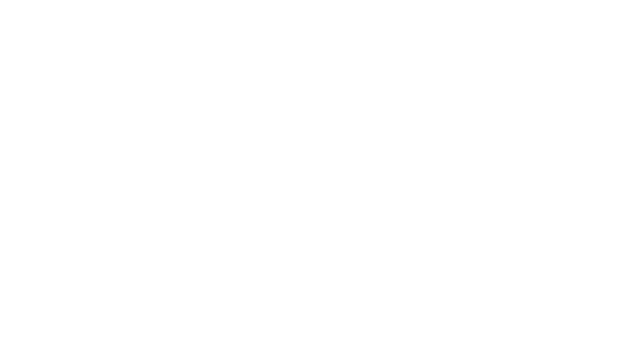
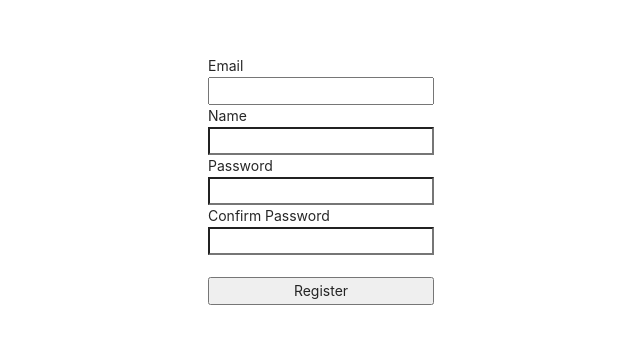
Before and after one commit to sejoonkim/node_react_boilerplate, a React (Create React App) app in the folder client/: page /register in a window 1280 px wide. Shown: the part 220-564 px from the top of the page, without its empty margins (319-959 px from the left). Built offline with nearby package versions, Linux system fonts and the light colour scheme.

Commit message:
feat: Register Page

```diff
--- a/client/src/_actions/types.js
+++ b/client/src/_actions/types.js
@@ -1 +1,2 @@
 export const LOGIN_USER = "login_user";
+export const REGISTER_USER = "register_user";
--- a/client/src/_actions/user_action.js
+++ b/client/src/_actions/user_action.js
@@ -1,5 +1,5 @@
 import axios from "axios";
-import { LOGIN_USER } from "./types";
+import { LOGIN_USER, REGISTER_USER } from "./types";
 
 export function loginUser(dataToSubmit) {
   const request = axios
@@ -11,3 +11,14 @@
     payload: request,
   };
 }
+
+export function registerUser(dataToSubmit) {
+  const request = axios
+    .post("/api/users/register", dataToSubmit)
+    .then((response) => response.data);
+
+  return {
+    type: REGISTER_USER,
+    payload: request,
+  };
+}
--- a/client/src/_reducers/user_reducer.js
+++ b/client/src/_reducers/user_reducer.js
@@ -1,10 +1,13 @@
-import { LOGIN_USER } from "../_actions/types";
+import { LOGIN_USER, REGISTER_USER } from "../_actions/types";
 
 export default function (state = {}, action) {
   switch (action.type) {
     case LOGIN_USER:
       return { ...state, loginSuccess: action.payload };
 
+    case REGISTER_USER:
+      return { ...state, register: action.payload };
+
     default:
       return state;
   }
--- a/client/src/components/views/RegisterPage/RegisterPage.js
+++ b/client/src/components/views/RegisterPage/RegisterPage.js
@@ -1,7 +1,85 @@
-import React from "react";
+import React, { useState } from "react";
+import { useDispatch } from "react-redux";
+import { registerUser } from "../../../_actions/user_action";
 
-function RegisterPage() {
-  return <div></div>;
+function RegisterPage(props) {
+  const dispatch = useDispatch();
+  const [Email, setEmail] = useState("");
+  const [Password, setPassword] = useState("");
+  const [Name, setName] = useState("");
+  const [ConfirmPassword, setConfirmPassword] = useState("");
+
+  const onEmailHandler = (event) => {
+    setEmail(event.currentTarget.value);
+  };
+
+  const onNameHandler = (event) => {
+    setName(event.currentTarget.value);
+  };
+
+  const onPasswordHandler = (event) => {
+    setPassword(event.currentTarget.value);
+  };
+
+  const onConfirmPasswordHandler = (event) => {
+    setConfirmPassword(event.currentTarget.value);
+  };
+
+  const onSubmitHandler = (event) => {
+    event.preventDefault();
+    if (Password !== ConfirmPassword) {
+      return alert("Check your password");
+    }
+    let body = {
+      email: Email,
+      password: Password,
+      name: Name,
+    };
+
+    dispatch(registerUser(body)).then((response) => {
+      if (response.payload.success) {
+        props.history.push("/login");
+      } else {
+        alert("Failed to register");
+      }
+    });
+  };
+
+  return (
+    <div
+      style={{
+        display: "flex",
+        justifyContent: "center",
+        alignItems: "center",
+        width: "100%",
+        height: "100vh",
+      }}
+    >
+      <form
+        style={{ display: "flex", flexDirection: "column" }}
+        onSubmit={onSubmitHandler}
+      >
+        <label>Email</label>
+        <input type="email" value={Email} onChange={onEmailHandler} />
+
+        <label>Name</label>
+        <input type="text" value={Name} onChange={onNameHandler} />
+
+        <label>Password</label>
+        <input type="password" value={Password} onChange={onPasswordHandler} />
+
+        <label>Confirm Password</label>
+        <input
+          type="password"
+          value={ConfirmPassword}
+          onChange={onConfirmPasswordHandler}
+        />
+
+        <br />
+        <button type="submit">Register</button>
+      </form>
+    </div>
+  );
 }
 
 export default RegisterPage;
```
